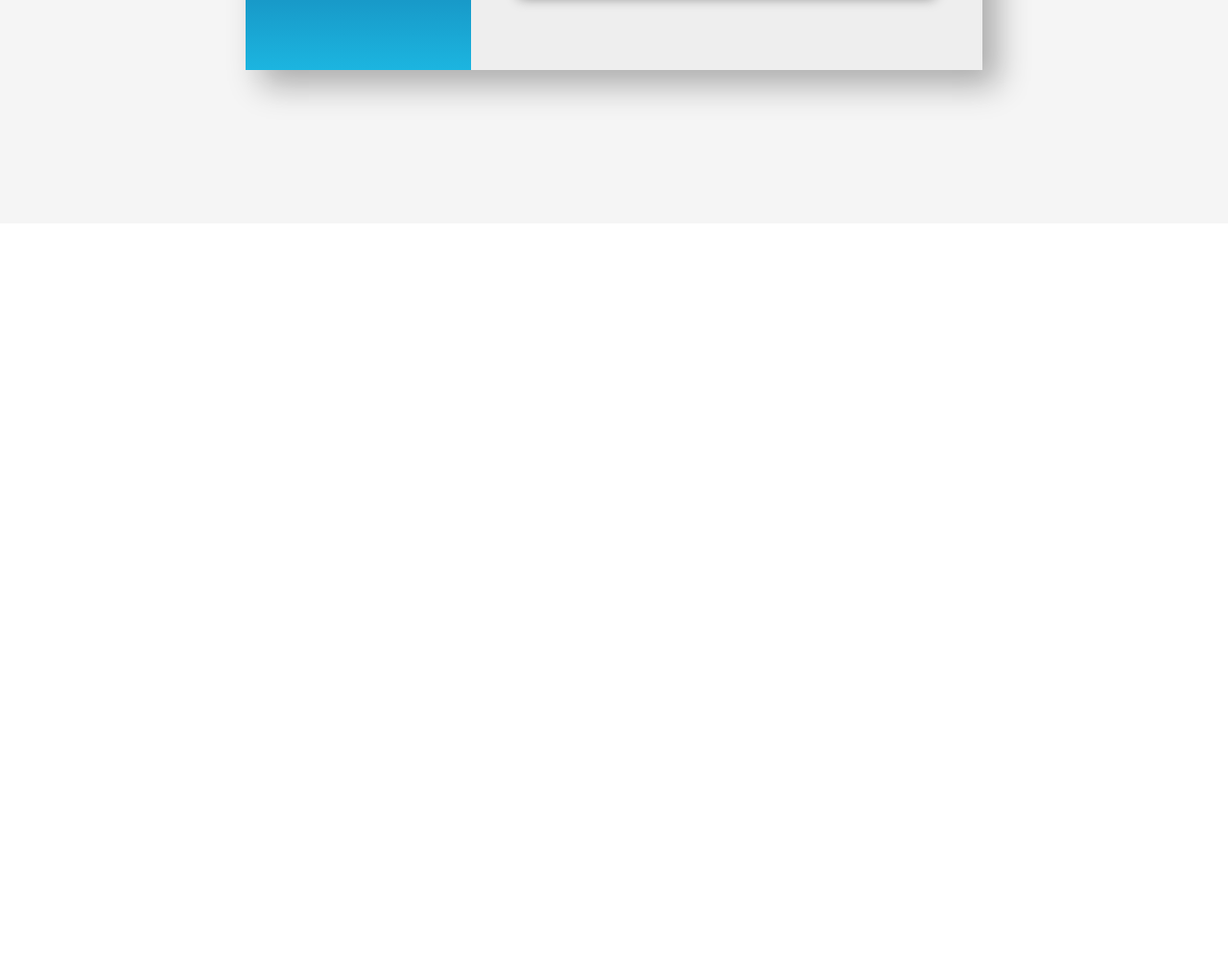
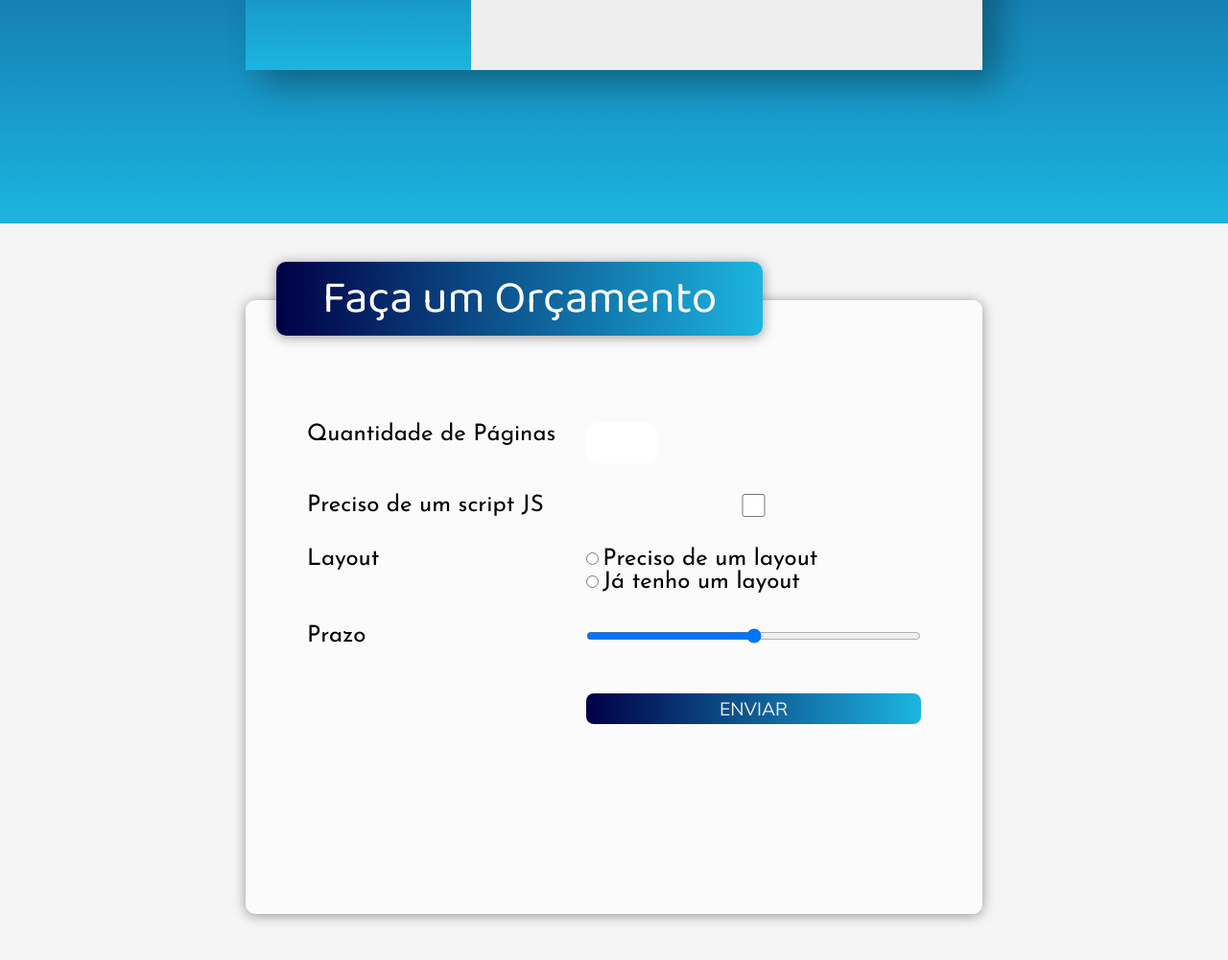
Before and after one commit to caiofbeltrao/portifolio, a plain HTML site: page index.html in a window 1280 px wide. Shown: the part 2807-3808 px from the top of the page at 96% size. Before the commit the page ends 3040 px from the top, so only its background shows below. Drawn offline with Linux system fonts and the light colour scheme.

Commit message:
:package: formulario orçamento

```diff
--- a/index.html
+++ b/index.html
@@ -189,6 +189,32 @@
         </section>
 
 
+        <section class="sessao-orcamento">
+            <div class="orcamento-wrapper">
+                <h1>Faça um Orçamento</h1>
+                <form action="">
+                    <label for="qtde">Quantidade de Páginas</label>
+                    <input type="number" min="1" name="qtde" id="qtde">
+                    <label for="js">Preciso de um script JS</label>
+                    <input type="checkbox" name="js" id="js">
+                    <label for="">Layout</label>
+                    <div class="group-layout">
+                        <div>
+                            <input type="radio" name="layout" id="layout-sim">
+                            <label for="layout-sim">Preciso de um layout</label>
+                            <br>
+                            <input type="radio" name="layout" id="layout-nao">
+                            <label for="layout-nao">Já tenho um layout</label>
+                        </div>
+                    </div>
+                    <label for="prazo">Prazo</label>
+                    <input type="range" name="prazo" id="prazo">
+                    <button type="submit" class="btn-orcamento">Enviar</button>
+                </form>
+            </div>
+        </section>
+
+
     </div>
 
 </body>
--- a/style.css
+++ b/style.css
@@ -408,7 +408,7 @@ header{
 .sessao-contatos{
     width: 100%;
     height: 100vh;
-    background-color: #f5f5f5;
+    background: linear-gradient(to top, #1CB5E0, #000046);
     display: flex;
     align-items: center;
     justify-content: center;
@@ -505,7 +505,7 @@ header{
     color: #eee;
     border: none;
     border-radius: .5rem;
-    box-shadow: 0 .1rem .8rem rgba(0, 0, 0, 0.4);
+
     cursor: pointer;
     transition: .5s;
 }
@@ -513,3 +513,84 @@ header{
 .btn-submit:hover{
     opacity: 0.8;
 }
+
+
+.sessao-orcamento{
+    width: 100%;
+    height: 100vh;
+    background: #f5f5f5;
+    display: flex;
+    align-items: center;
+    justify-content: center;
+}
+
+.orcamento-wrapper{
+    width: 60%;
+    height: 80%;
+    background: #ffffff99;
+    border-radius: 10px;
+    box-shadow: 0 .1rem .8rem rgba(0, 0, 0, 0.4);
+    position: relative;
+}
+
+.sessao-orcamento h1{
+    position: absolute;
+    top: -2.5rem;
+    left: 2rem;
+    background: #000046;
+    background: -webkit-linear-gradient(to right, #1CB5E0, #000046);
+    background: linear-gradient(to left, #1CB5E0, #000046);
+    padding: 0 3rem;
+    color: white;
+    font-family: var(--font-primary);
+    font-size: 3rem;
+    font-weight: lighter;
+    box-shadow: 0 .1rem .8rem rgba(0, 0, 0, 0.4);
+    border-radius: 10px;
+}
+
+.sessao-orcamento form{
+    margin: 8rem 4rem;
+    display: grid;
+    grid-template-columns: auto 1fr;
+    column-gap: 2rem;
+    row-gap: 2rem;
+}
+
+.sessao-orcamento label{
+    font-family: var(--font-secondary);
+    font-size: 1.5rem;
+    font-weight: 500;
+}
+
+.sessao-orcamento input[type="number"]{
+    font-family: var(--font-secondary);
+    width: 4rem;
+    font-size: 2rem;
+    outline: none;
+    border-radius: 10px;
+    border: none;
+    padding: 0.3rem;
+}
+
+.btn-orcamento{
+    text-transform: uppercase;
+    width: 100%;
+    height: 2rem;
+    background: #000046;
+    background: -webkit-linear-gradient(to right, #1CB5E0, #000046);
+    background: linear-gradient(to left, #1CB5E0, #000046);
+    font-family: var(--font-action);
+    font-size: 1.2rem;
+    margin-top: 1rem;
+    color: #eee;
+    border: none;
+    border-radius: .5rem;
+    cursor: pointer;
+    transition: .5s;
+    grid-column: 2;
+}
+
+.btn-orcamento:hover{
+    opacity: 0.8;
+}
```
Also changed, not shown: imagens/code-1839406_1280.jpg (added), 1 other file.
